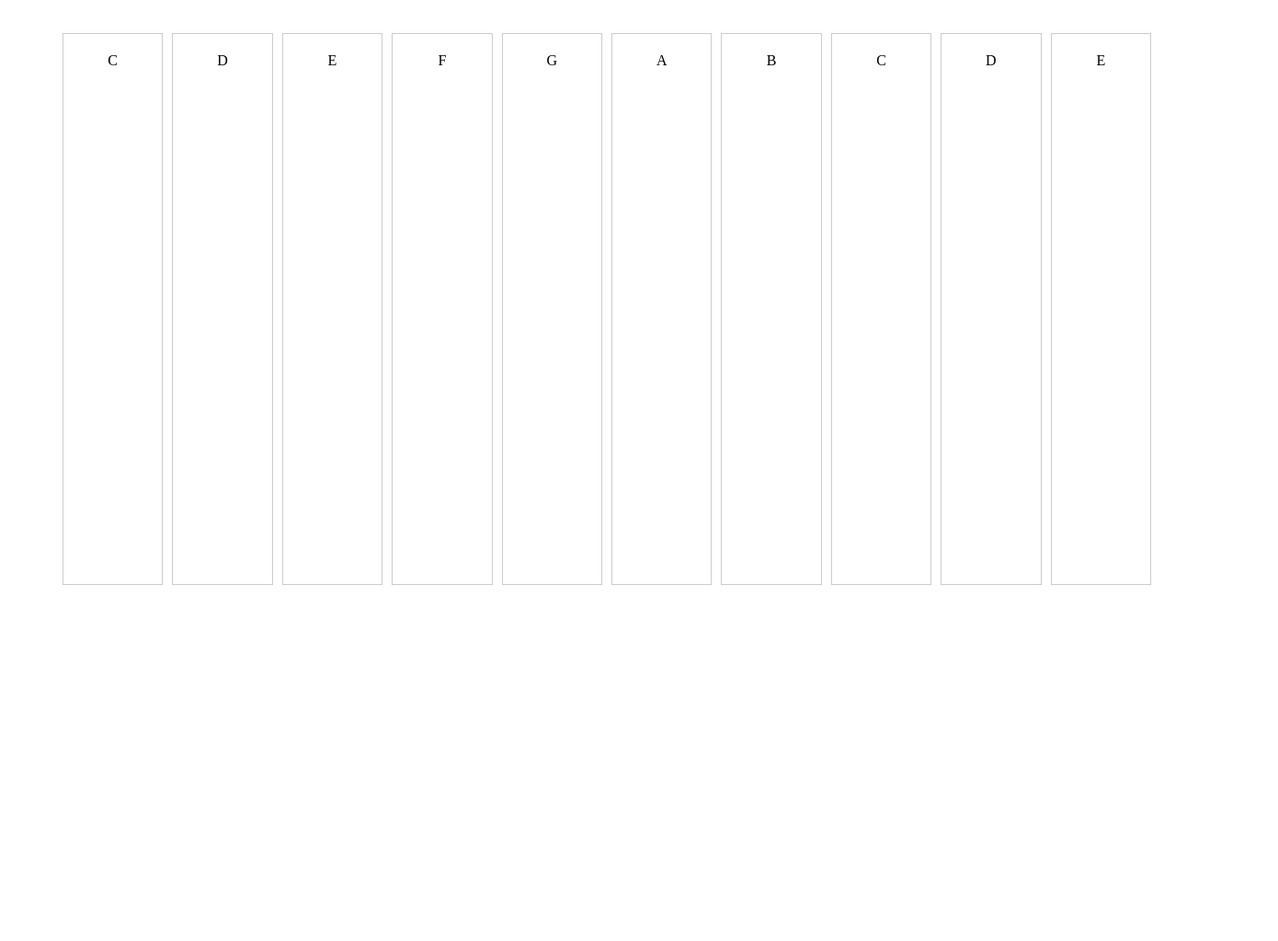
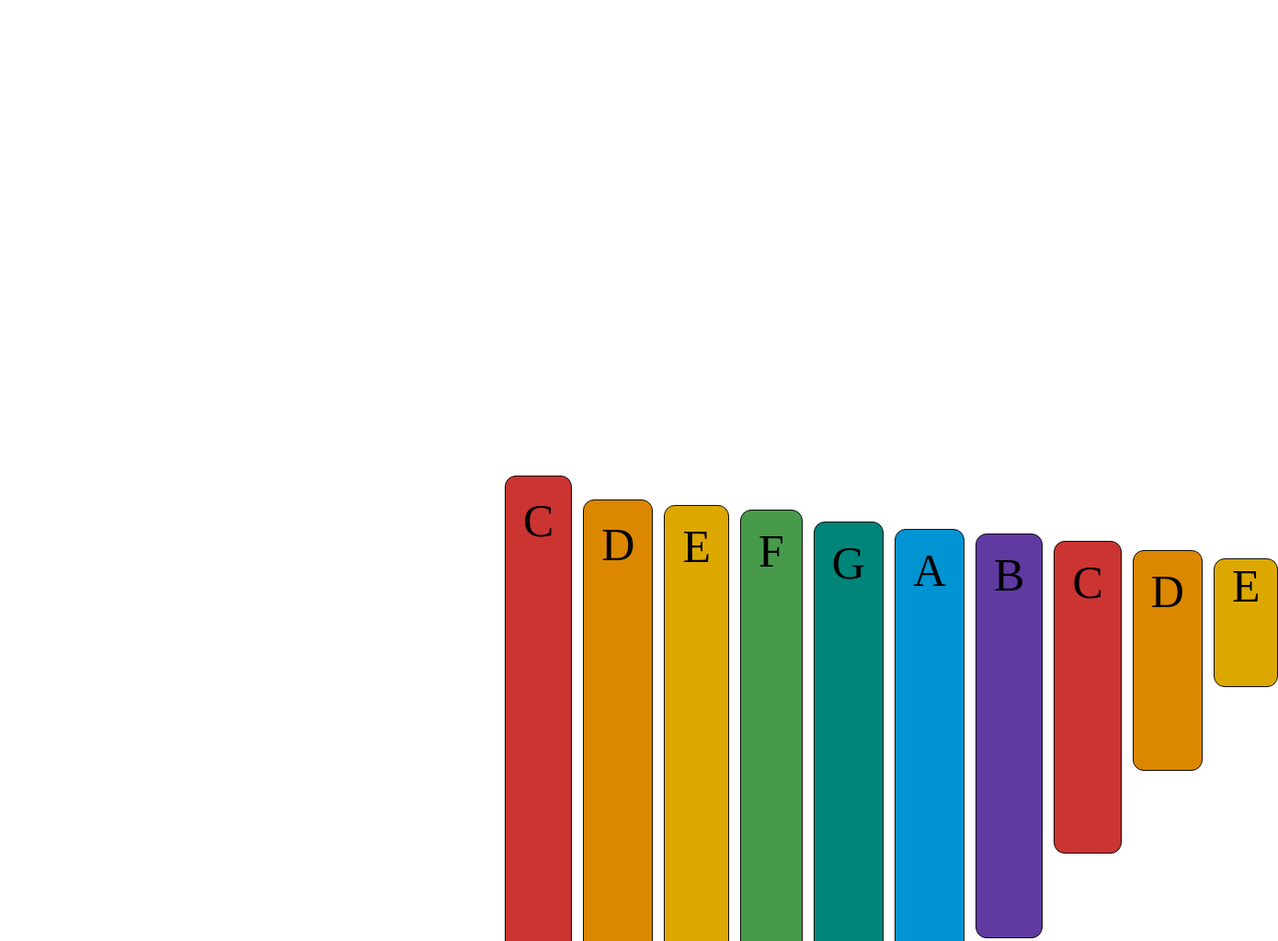
Before and after one commit to Lulubonucci/ProyectJsMusic, a plain HTML site: page marimba.html in a window 1280 px wide. Shown: the top 1023 px of the page at 92% size, 1390 px wide, since content can reach past the window. Before the commit the page ends 800 px from the top, so only its background shows below. Drawn offline with Linux system fonts and the light colour scheme.

Commit message:
diseño marimba css

```diff
--- /dev/null
+++ b/marimba-style.css
@@ -0,0 +1,38 @@
+.marimba {
+  display: grid;
+  grid-template-columns: repeat(10, 1fr);
+  grid-template-rows: repeat(1, 600px);
+  grid-gap: 10px;
+  padding: 500px;
+  list-style: none;
+
+
+}
+ @media screen and (max-width: 600px) {
+    .marimba {
+       grid-template-columns: 1fr;
+    }
+ }
+
+ .teclas {
+   display: inline-block;
+   padding: 19px;
+   margin: 1px;
+   border: 1px solid #0c0c0c;
+   cursor: pointer;
+   border-radius: 12px;
+   font-size: 50px;
+   order: 10;
+
+ }
+
+ #c { background-color: #CB3431; height: 1000px;}
+ #d { background-color: #DB8700; height: 900px; margin-top: 35%;; }
+ #e { background-color: #DCA800; height: 800px; margin-top: 45%;line-height: 1;}
+ #f { background-color: #489A4B; height: 700px; margin-top: 55%;line-height: 1;}
+ #g { background-color: #00857A; height: 600px; margin-top: 65%;line-height: 1}
+ #a { background-color: #0094D2; height: 500px; margin-top: 75%;line-height: 1;}
+ #b { background-color: #5F3AA1; height: 400px;margin-top: 85%;line-height: 1;}
+ #c-2 { background-color: #CB3431; height: 300px; margin-top: 95%;line-height: 1;}
+ #d-2 { background-color: #DB8700;height: 200px; margin-top: 105%; line-height: 1;}
+ #e-2 { background-color: #DCA800; height: 100px; margin-top: 125%; line-height: 0.4;}
--- a/marimba.html
+++ b/marimba.html
@@ -3,7 +3,7 @@
 <head>
     <meta charset="UTF-8">
     <meta name="viewport" content="width=device-width, initial-scale=1.0">
-    <link rel="stylesheet" href="style.css">
+    <link rel="stylesheet" href="marimba-style.css">
     <title>Piano</title>
 </head>
 <body>
--- a/style.css
+++ /dev/null
@@ -1,20 +0,0 @@
-.marimba {
-  display: grid;
-  grid-template-columns: repeat(10, 1fr);
-  grid-template-rows: repeat(1, 600px);
-  grid-gap: 10px;
-  padding: 20px;
-  list-style: none;
-}
-
-.teclas {
-    border: 1px solid #ccc;
-    padding: 20px;
-    text-align: center;
- }
-
- @media screen and (max-width: 600px) {
-    .marimba {
-       grid-template-columns: 1fr;
-    }
- }
```
